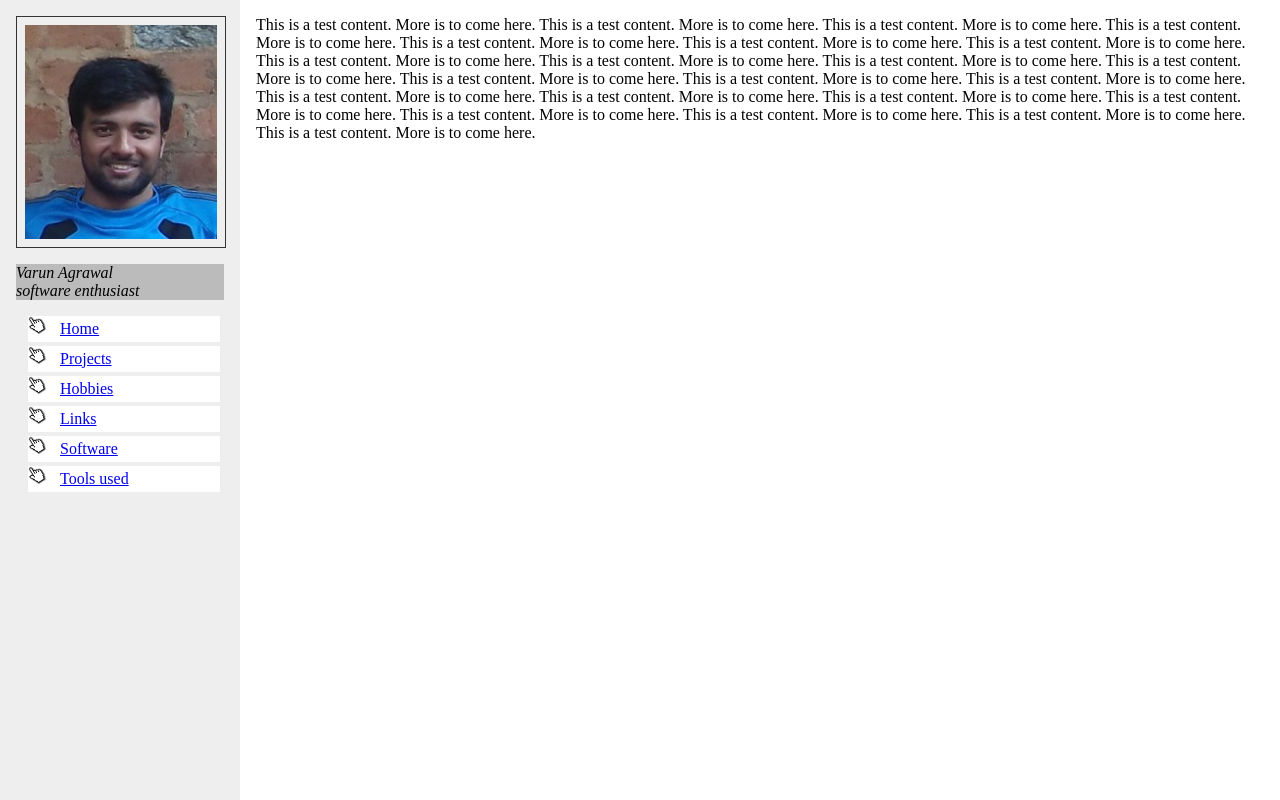
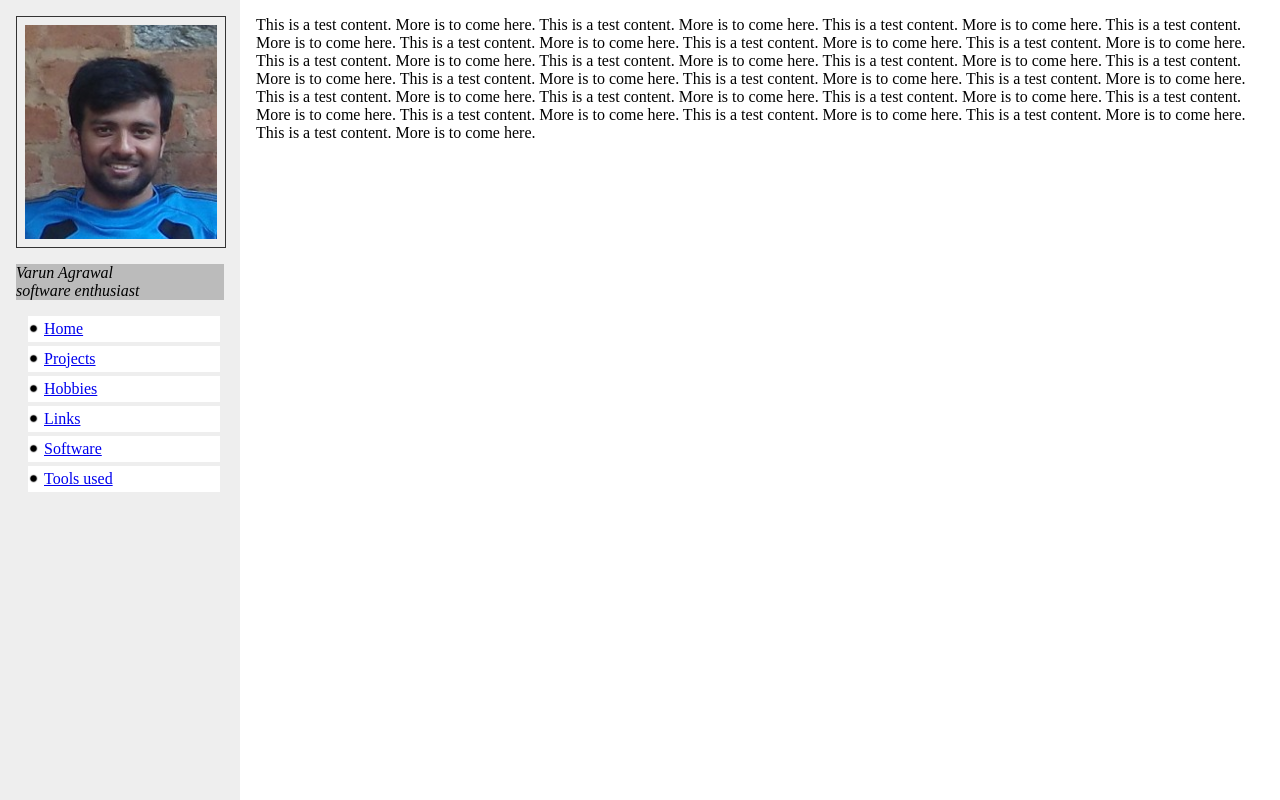
Before and after one commit to varun729/varun729.github.com, a plain HTML site: page index.html in a window 1280 px wide. Drawn offline with Linux system fonts and the light colour scheme.

Commit message:
link icon changed

```diff
--- a/css/homepage.css
+++ b/css/homepage.css
@@ -66,11 +66,13 @@ padding-left: 0.5em;
 a #link {
 margin: 0.25em;
 padding: 0.25em;
-padding-left: 2em;
+padding-left: 1em;
 background-color: #ffffff;
-background-image: url("../img/pointer.png");
+/*background-image: url("../img/pointer.png");*/
+background-image: url("../img/dot.gif");
+background-position: left center;
 background-repeat: no-repeat;
-background-size: 1.2em 1.2em;
+background-size: 0.7em 0.7em;
 }
 
 a:link #link {
```
Also changed, not shown: img/dot.gif (added).
